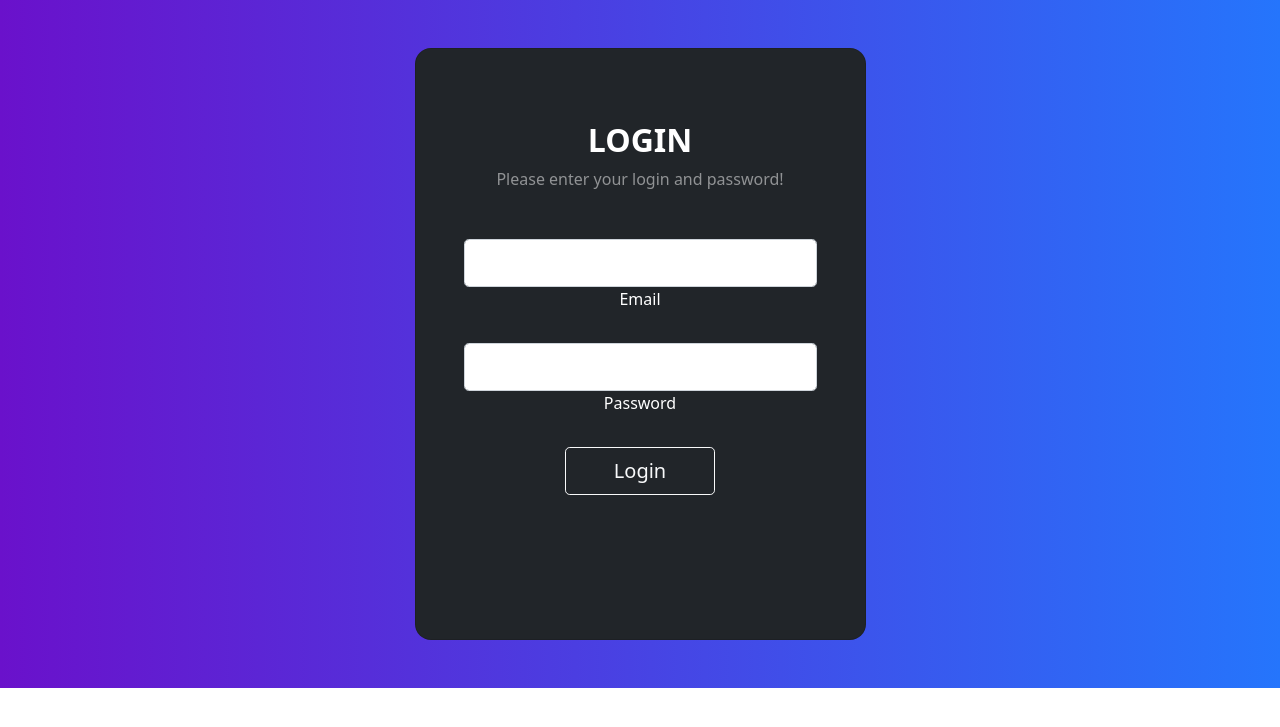
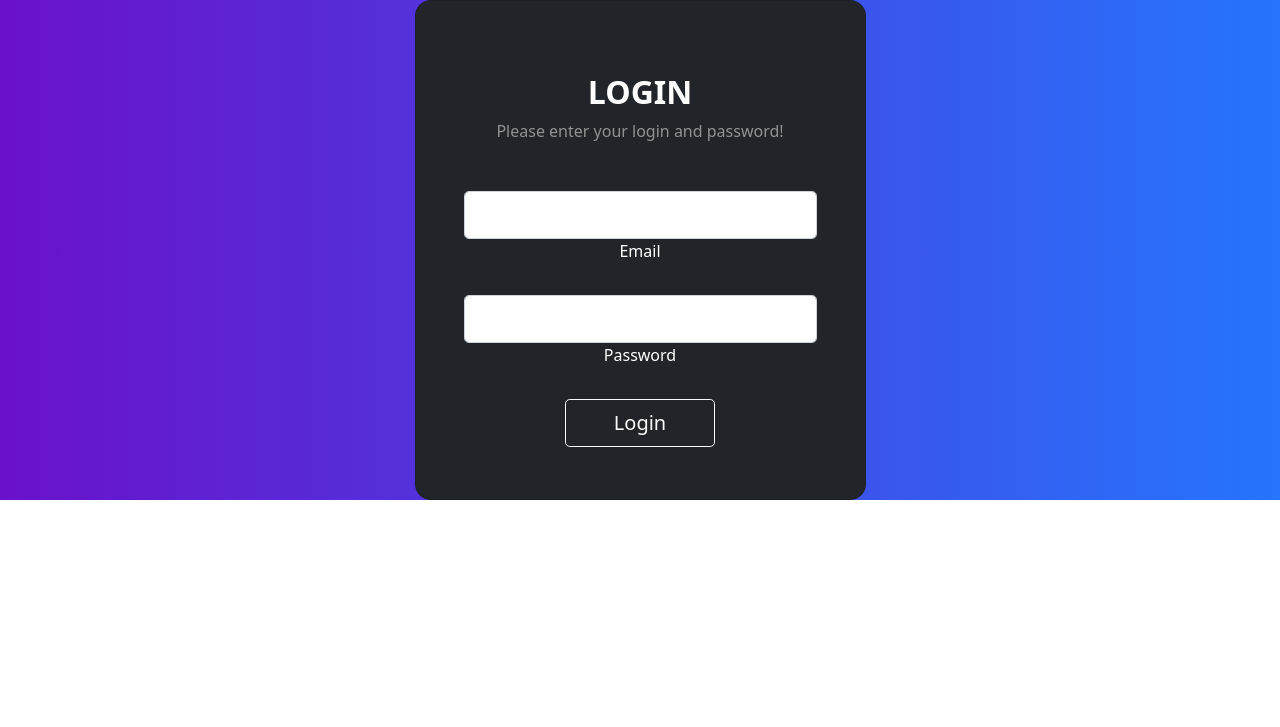
Before and after one commit to mehribanaskerofa/Apollo_AdminPanel, a PHP site: page /apollo/admin/login.php in a window 1280 px wide. Shown: the top 727 px of the page. Run offline with PHP 8.4, Linux system fonts and the light colour scheme.

Commit message:
some changes

```diff
--- a/admin/login.php
+++ b/admin/login.php
@@ -22,45 +22,17 @@ require_once 'functions/helper.php';
 
 
 
-if($_SERVER['REQUEST_METHOD']=="POST"){
-    if(
-            !isset($_POST['name']) || empty($_POST['name']) &&
-            !isset($_POST['password']) || empty($_POST['password'])
-    ){
-                echo "<h2 class='text-danger z-3'>Enter right username or password</h2>";
-                return;
-    }
 
-    $username=cleandata($_POST['name']);
-    $password=cleandata($_POST['password']);
-////
-//    print_r(md5('123'));
-//    die();
-
-    $query=$db->prepare('select * from admin where name=? and password=? limit 1');
-    $query->execute([$username,md5($password)]);
-    $admin=$query->fetch();
-
-
-    if(!$admin){
-        echo "<h2 class='text-danger'>Wrong username or password</h2>";
-        return;
-    }
-
-
-    $_SESSION['admin-user']='admin';
-    redirect('http://localhost/apollo/admin');
-}
 ?>
 
 
 
-<section class="vh-70 gradient-custom">
-    <div class="container py-5 h-70">
-        <div class="row d-flex justify-content-center align-items-center h-70">
+<section class="gradient-custom" style="height: 500px">
+    <div class="container">
+        <div class="row d-flex justify-content-center align-items-center" style="height: 500px">
             <div class="col-12 col-md-8 col-lg-6 col-xl-5">
-                <div class="card bg-dark text-white" style="border-radius: 1rem;">
-                    <div class="card-body p-5 text-center">
+                <div class="card bg-dark text-white" style="border-radius: 1rem;height: 500px">
+                    <div class="card-body p-5 text-center" >
 
                         <div class="mb-md-5 mt-md-4 pb-5">
 
@@ -100,3 +72,34 @@ if($_SERVER['REQUEST_METHOD']=="POST"){
 <script src="https://cdn.jsdelivr.net/npm/bootstrap@5.0.2/dist/js/bootstrap.bundle.min.js" integrity="sha384-MrcW6ZMFYlzcLA8Nl+NtUVF0sA7MsXsP1UyJoMp4YLEuNSfAP+JcXn/tWtIaxVXM" crossorigin="anonymous"></script>
 </body>
 </html>
+<?php
+if($_SERVER['REQUEST_METHOD']=="POST"){
+    if(
+        !isset($_POST['name']) || empty($_POST['name']) &&
+        !isset($_POST['password']) || empty($_POST['password'])
+    ){
+        echo "<h2 class='text-danger z-3'>Enter right username or password</h2>";
+        return;
+    }
+
+    $username=cleandata($_POST['name']);
+    $password=cleandata($_POST['password']);
+////
+//    print_r(md5('123'));
+//    die();
+
+    $query=$db->prepare('select * from admin where name=? and password=? limit 1');
+    $query->execute([$username,md5($password)]);
+    $admin=$query->fetch();
+
+
+    if(!$admin){
+        echo "<h2 class='text-danger'>Wrong username or password</h2>";
+        return;
+    }
+
+
+    $_SESSION['admin-user']='admin';
+    redirect('http://localhost/apollo/admin');
+}
+?>
```
